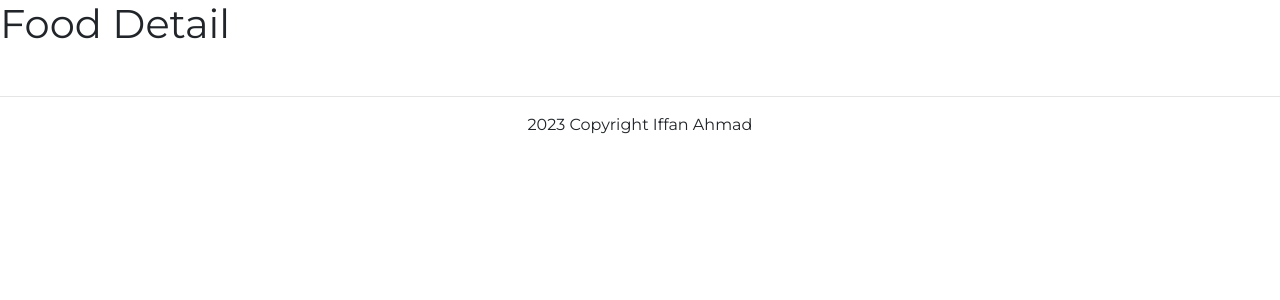
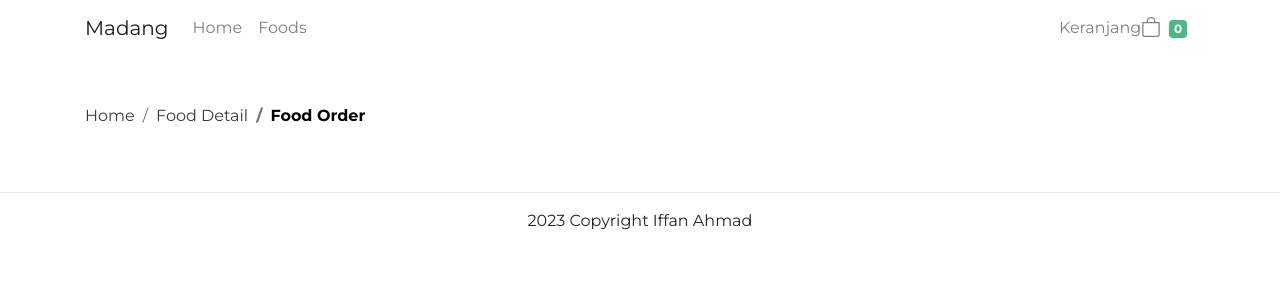
Before and after one commit to iffanahmad98/madang, a Vue app: page /foods/1 in a window 1280 px wide. Shown: the top 300 px of the page. Built offline with nearby package versions, Linux system fonts and the light colour scheme.

Commit message:
create breadcrumb

```diff
--- a/src/assets/css/main.css
+++ b/src/assets/css/main.css
@@ -22,3 +22,13 @@
     border-top-right-radius: 15px;
     border-top-left-radius: 15px;
 }
+
+.breadcrumb {
+    background-color: transparent;
+    padding: 0;
+}
+
+.breadcrumb-item.active {
+    font-weight: bold;
+    color: black;
+}
--- a/src/components/CardProduct.vue
+++ b/src/components/CardProduct.vue
@@ -7,7 +7,7 @@
         <p class="card-text">
           Harga : Rp. {{ product.harga }}
         </p>
-        <a href="#" class="btn btn-success"><b-icon-cart></b-icon-cart>Pesan</a>
+        <router-link :to="'foods/'+product.id" class="btn btn-success"><b-icon-cart></b-icon-cart>Pesan</router-link>
       </div>
     </div>
   </div>
--- a/src/views/FoodDetail.vue
+++ b/src/views/FoodDetail.vue
@@ -1,13 +1,43 @@
 export <template>
-  <h1>Food Detail</h1>
+  <div class="food-detail">
+    <Navbar />
+    <div class="container">
+      <!-- breadcrumb -->
+      <div class="row mt-5">
+        <div class="col">
+          <nav aria-label="breadcrumb">
+            <ol class="breadcrumb">
+              <li class="breadcrumb-item">
+                <router-link to="/" class="text-dark">Home</router-link>
+              </li>
+              <li class="breadcrumb-item">
+                <router-link to="/foods" class="text-dark"
+                  >Food Detail</router-link
+                >
+              </li>
+              <li class="breadcrumb-item active" aria-current="page">
+                Food Order
+              </li>
+            </ol>
+          </nav>
+        </div>
+      </div>
+
+      <!-- ? -->
+    </div>
+  </div>
 </template>
 
 <script>
+import Navbar from "@/components/Navbar.vue";
+
 export default {
-
-}
+  name: "FoodDetail",
+  components: {
+    Navbar,
+  },
+};
 </script>
 
 <style>
-
 </style>
```
